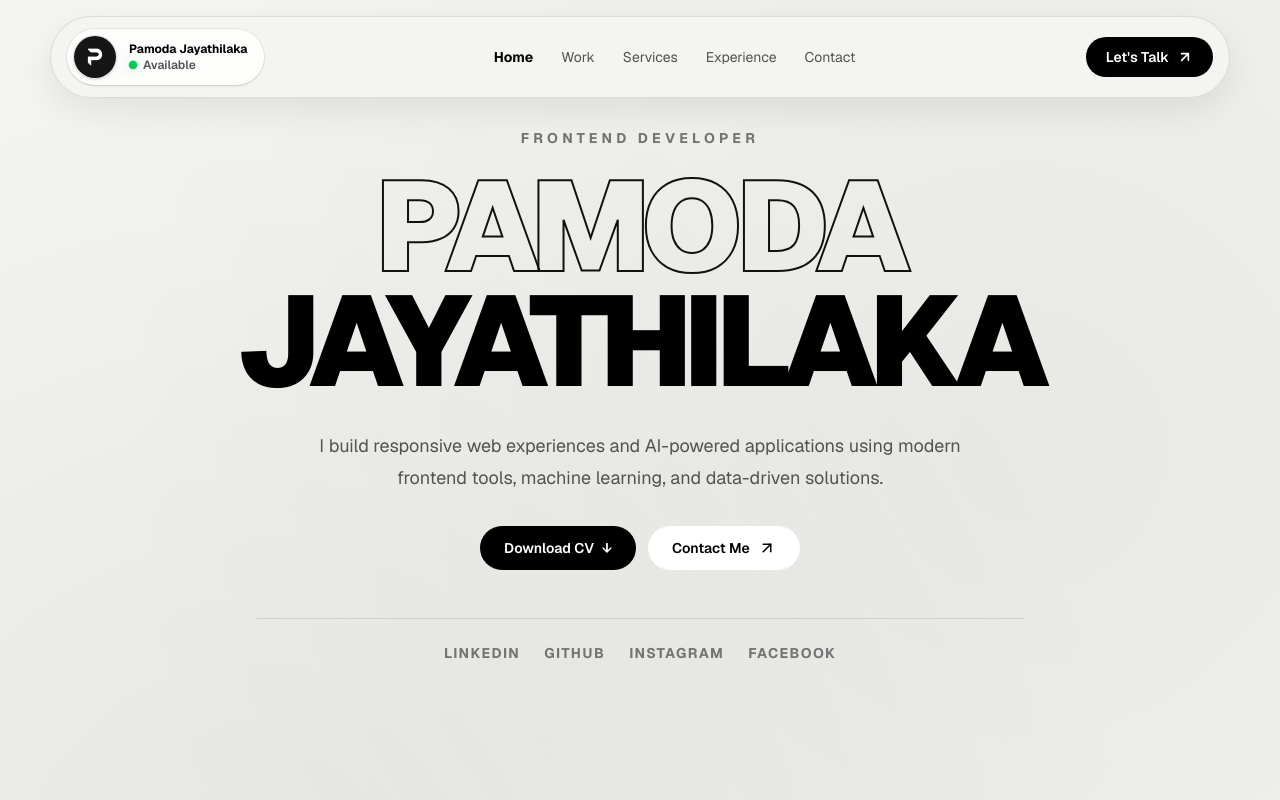
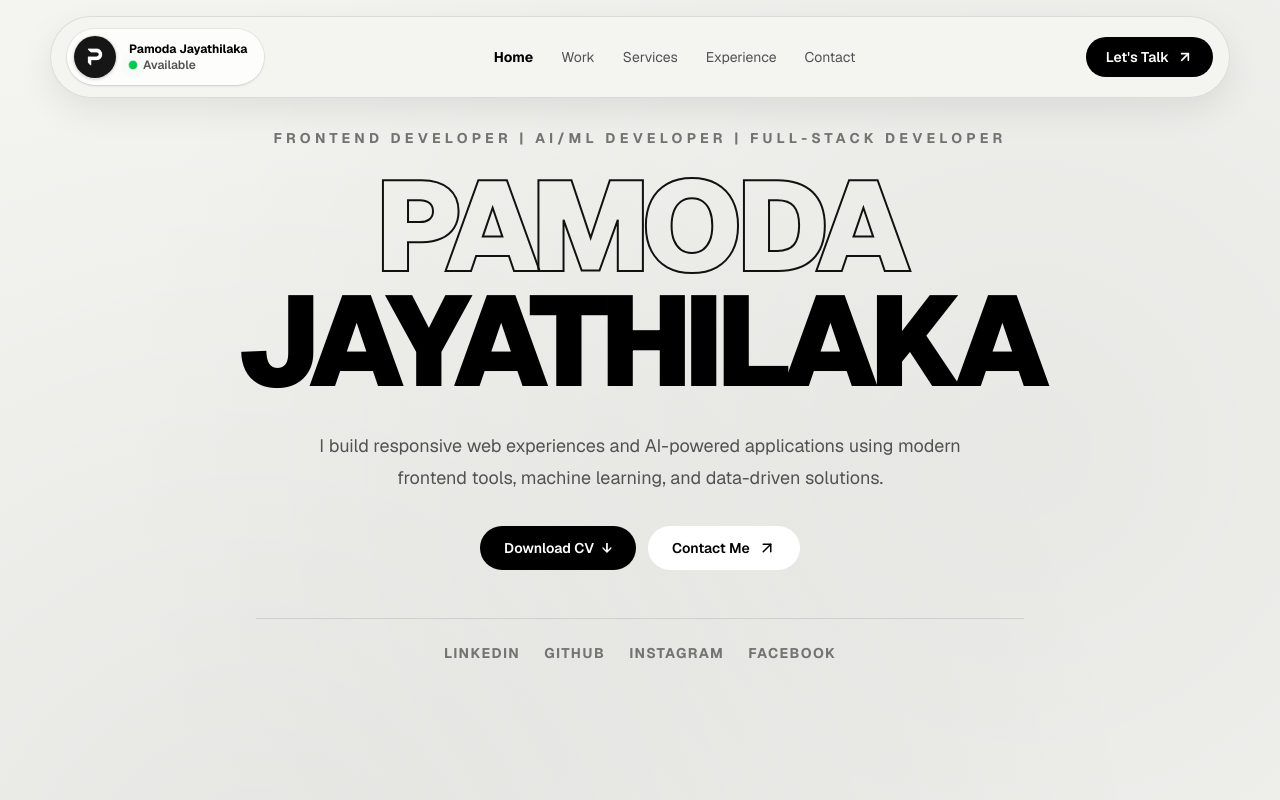
Before and after one commit to pamoda2004/Portfolio_NextJs, a Next.js app: page / in a window 1280 px wide. Shown: the top 800 px of the page. Built offline with nearby package versions, Linux system fonts and the light colour scheme.

Commit message:
update loading page

```diff
--- a/components/Loader.tsx
+++ b/components/Loader.tsx
@@ -37,8 +37,10 @@ export default function Loader() {
             duration: 0.9,
             ease: [0.22, 1, 0.36, 1],
           }}
-          className="fixed inset-0 z-[9999] flex items-center justify-center overflow-hidden bg-[#f4f4f1]"
+          className="fixed left-0 top-0 z-[9999] h-[230vh] w-full overflow-hidden bg-[#f4f4f1] md:h-[200vh]"
         >
+          {/* First screen content only */}
+          <div className="relative flex h-screen items-center justify-center overflow-hidden">
             <motion.h1
               initial={{ opacity: 0, y: 40, filter: "blur(10px)" }}
               animate={{ opacity: 1, y: 0, filter: "blur(0px)" }}
@@ -59,6 +61,7 @@ export default function Loader() {
               }}
               className="absolute bottom-10 left-1/2 h-px w-40 origin-left -translate-x-1/2 bg-black"
             />
+          </div>
         </motion.div>
       )}
     </AnimatePresence>
--- a/lib/data.ts
+++ b/lib/data.ts
@@ -1,7 +1,7 @@
 export const profile = {
   firstName: "Pamoda",
   lastName: "Jayathilaka",
-  role: "Frontend Developer",
+  role: "Frontend Developer | AI/ML Developer | Full-Stack Developer",
   bio: "I build responsive web experiences and AI-powered applications using modern frontend tools, machine learning, and data-driven solutions.",
   email: "jayathilakapamoda9@gmail.com",
   website: "https://nextjsportfolio-gray.vercel.app",
```
Lines whose indentation alone changed are shown as unchanged.
